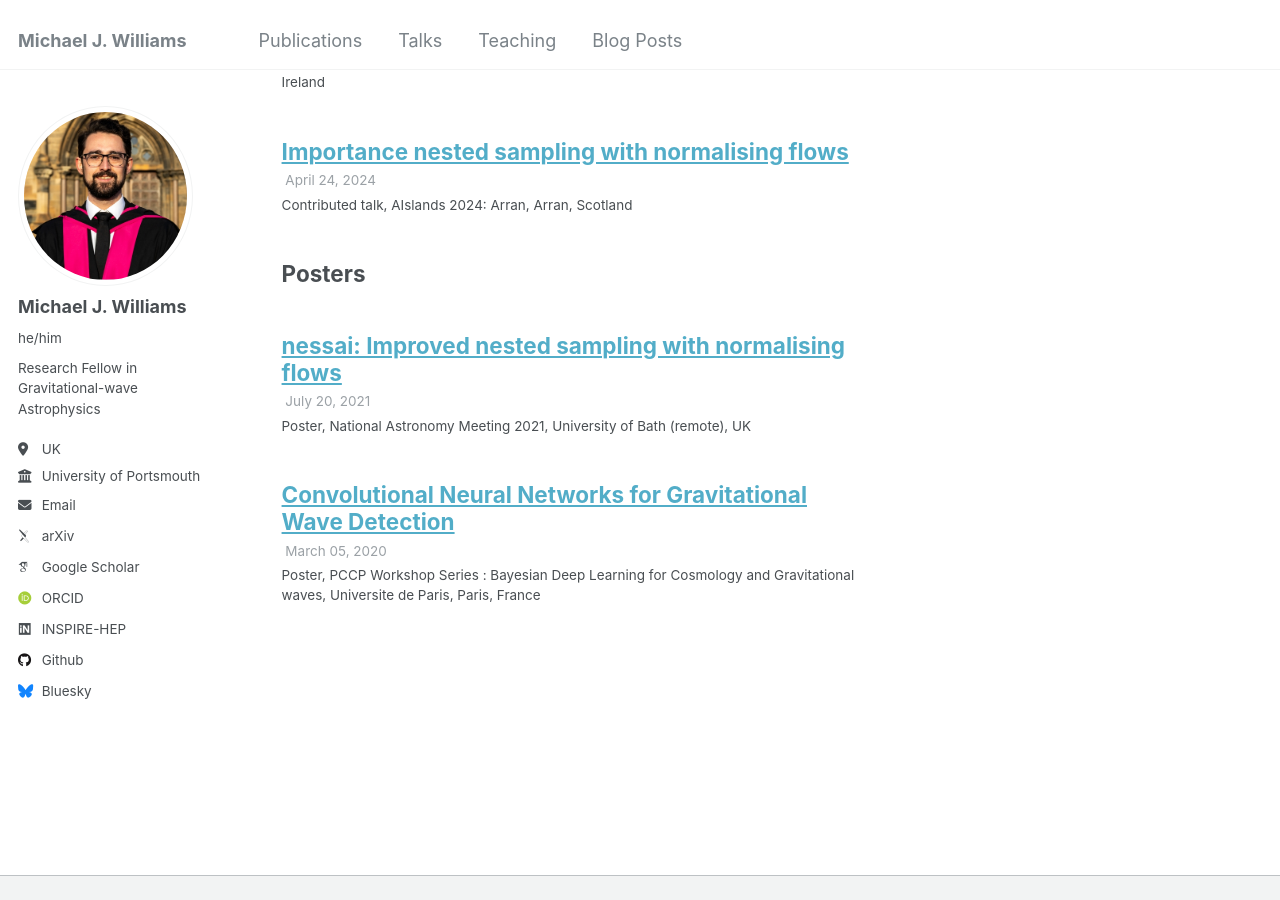
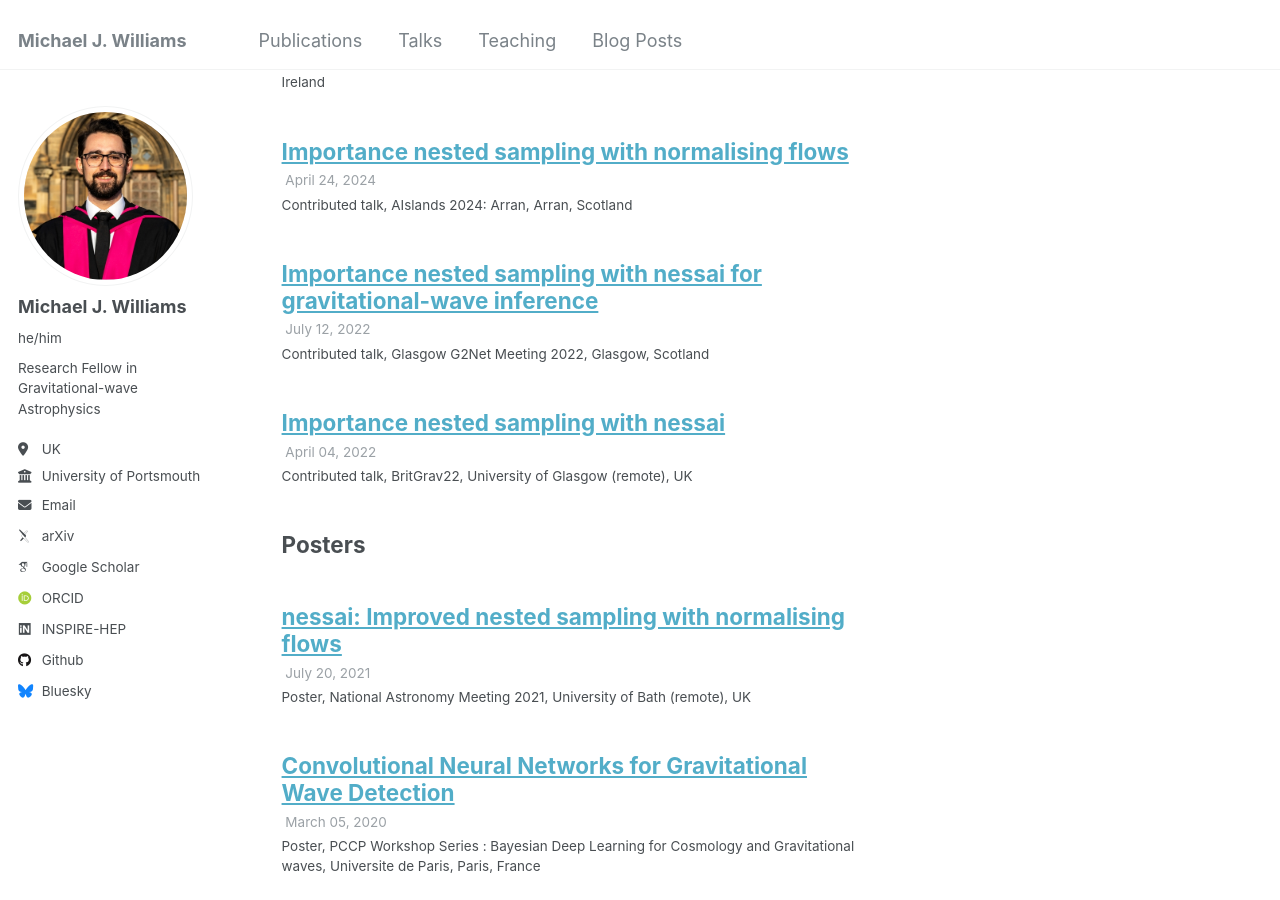
Before and after one commit to mj-will/mj-will.github.io, a Jekyll site: the page built from _pages/talks.html, in a window 1280 px wide and 900 px high, scrolled down 2040 px. Built offline with Jekyll 4.4.1, drawn with Linux system fonts in a browser that asks for light colours; some web fonts are replaced.

Commit message:
update talks

```diff
--- a/_talks/2022-04-04-britgrav22.md
+++ b/_talks/2022-04-04-britgrav22.md
@@ -1,7 +1,7 @@
 ---
 title: "Importance nested sampling with nessai"
 collection: talks
-type: "Talk"
+type: "Contributed talk"
 permalink: /talks/2022-04-04-britgrav22
 venue: "BritGrav22, University of Glasgow (remote)"
 date: 2022-04-04
--- /dev/null
+++ b/_talks/2022-07-12-g2net2022.md
@@ -0,0 +1,9 @@
+---
+title: "Importance nested sampling with nessai for gravitational-wave inference"
+collection: talks
+type: "Contributed talk"
+permalink: /talks/2022-07-12-g2net2022
+venue: "Glasgow G2Net Meeting 2022"
+date: 2022-07-12
+location: "Glasgow, Scotland"
+---
```
